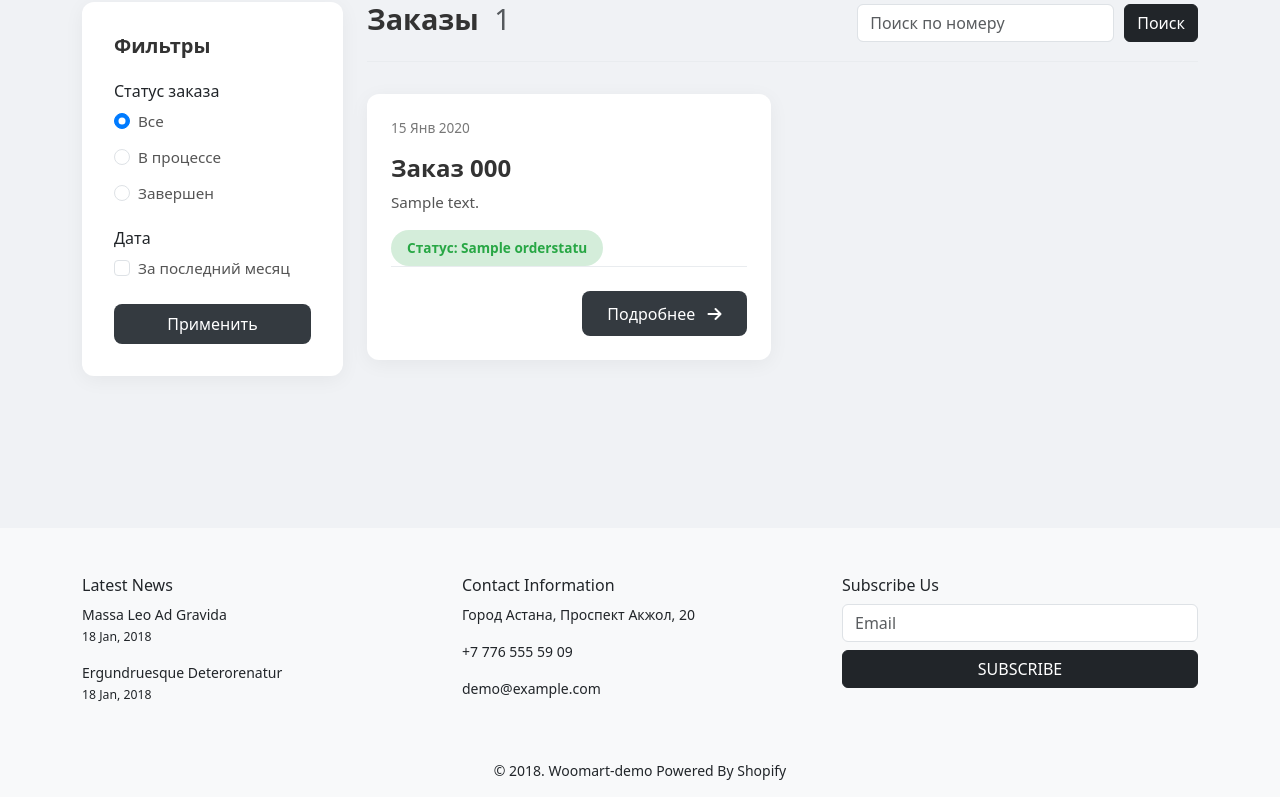
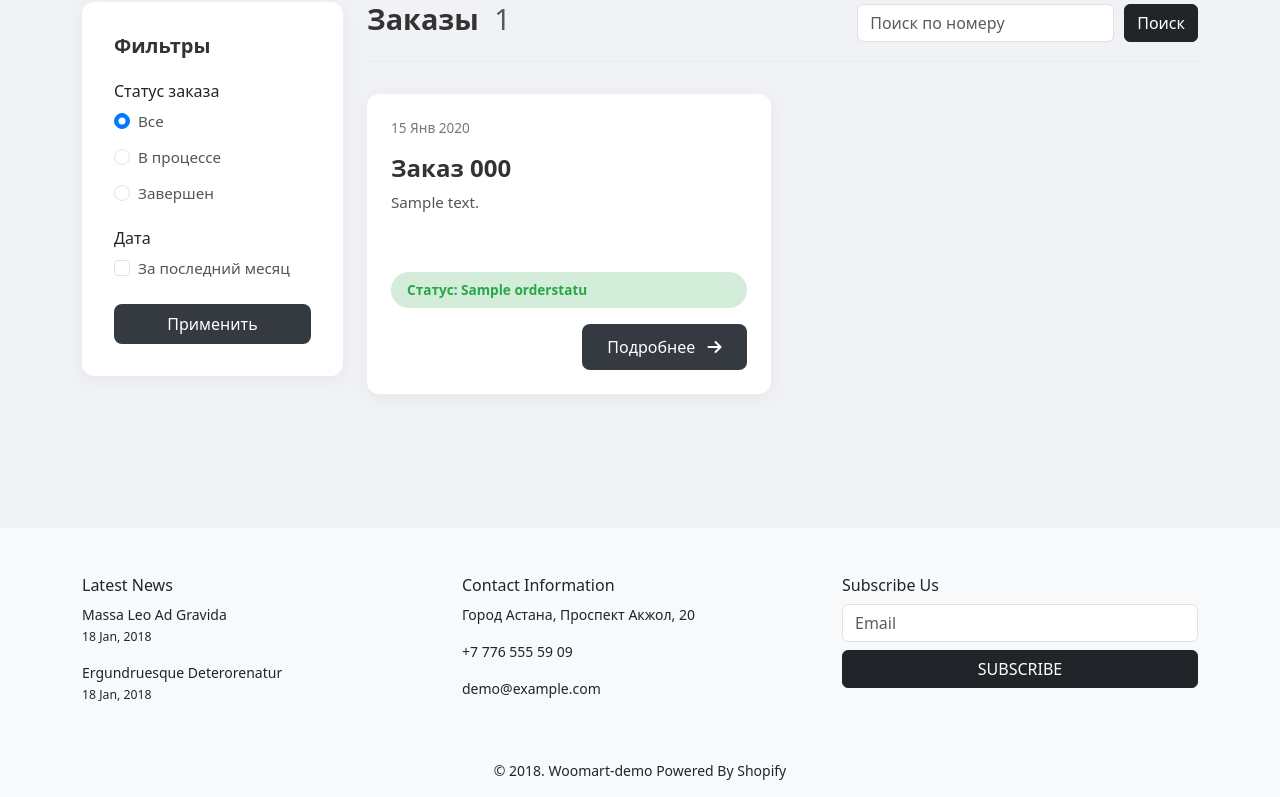
Before and after one commit to Aqwarys/FureTracker, a Django app: page /orders/ in a window 1280 px wide. Shown: the part 143-940 px from the top of the page. Run offline with Django 5.2, Linux system fonts and the light colour scheme; tables that the repository leaves empty hold one stand-in row (values such as "Sample post").

Commit message:
some ui correction in order_list

```diff
--- a/orders/templates/orders/order_list.html
+++ b/orders/templates/orders/order_list.html
@@ -75,6 +75,12 @@
         box-shadow: 0 4px 20px rgba(0, 0, 0, 0.05);
         margin-bottom: 1.5rem;
         transition: transform 0.2s ease-in-out, box-shadow 0.2s ease-in-out;
+
+        display: flex;
+        flex-direction: column;
+        justify-content: space-between;
+
+        height: 300px; /* фиксируем общую высоту */
     }
     .order-card:hover {
         transform: translateY(-3px);
@@ -97,6 +103,12 @@
         font-size: 0.95rem;
         color: #555;
         margin-bottom: 1rem;
+        flex-grow: 1; /* занимает свободное пространство */
+        overflow: hidden;
+        text-overflow: ellipsis;
+        display: -webkit-box;
+        -webkit-line-clamp: 3; /* показывать 3 строки */
+        -webkit-box-orient: vertical;
     }
 
     .status-badge {
@@ -121,10 +133,10 @@
 
     .card-footer-actions {
         margin-top: auto;
-        padding-top: 1.5rem;
-        border-top: 1px solid #e9ecef;
+        padding-top: 1rem; /* можно оставить отступ */
         display: flex;
         justify-content: flex-end;
+        border: none; /* убираем линию */
     }
     .btn-details {
         background-color: #343a40;
@@ -257,7 +269,6 @@
                         <h4 class="alert-heading display-6 mb-3">Заказов пока нет!</h4>
                     </div>
                 {% endif %}
-
             </div>
         </div>
     </div>
```
Lines whose indentation alone changed are shown as unchanged.
